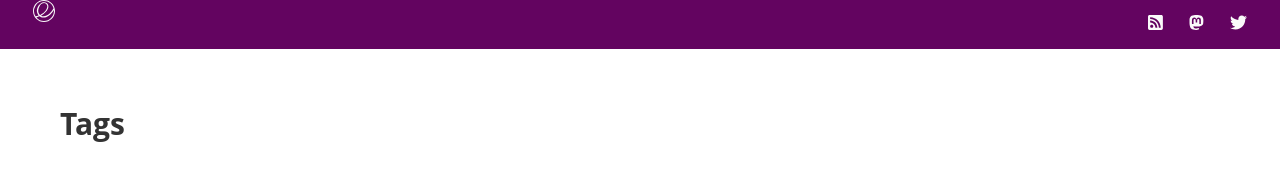
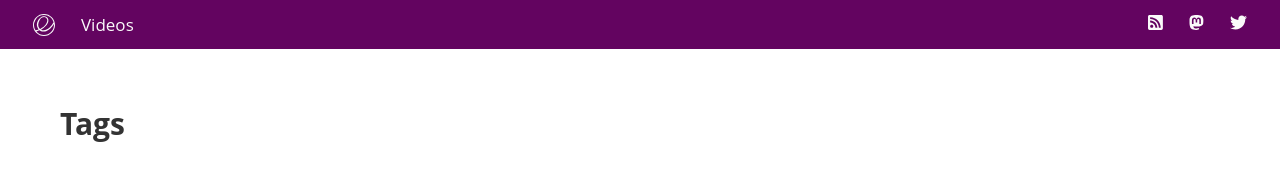
Before and after one commit to TheLinuxEXP/TheLinuxEXP.github.io, a Jekyll site: the page built from tags.md, in a window 1280 px wide. Shown: the top 190 px of the page. Built offline with Jekyll 4.4.1, drawn with Linux system fonts in a browser that asks for light colours; our own code applies the rules of GitHub Pages for plain Markdown files.

Commit message:
Added link in header

```diff
--- a/_includes/nav.html
+++ b/_includes/nav.html
@@ -5,6 +5,7 @@
       <li><a href="https://thelinuxexp.github.io" class="logomark" target="_self">
         {% include svg/logomark.svg %}
       </a></li>
+      <li><a href="https://www.youtube.com/thelinuxexperiment" target="_self">Videos</a></li>
     </ul>
 
     <ul>
```
